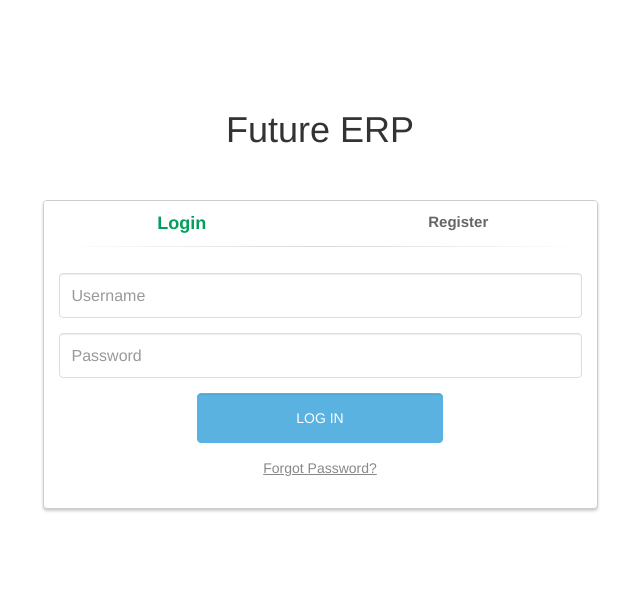
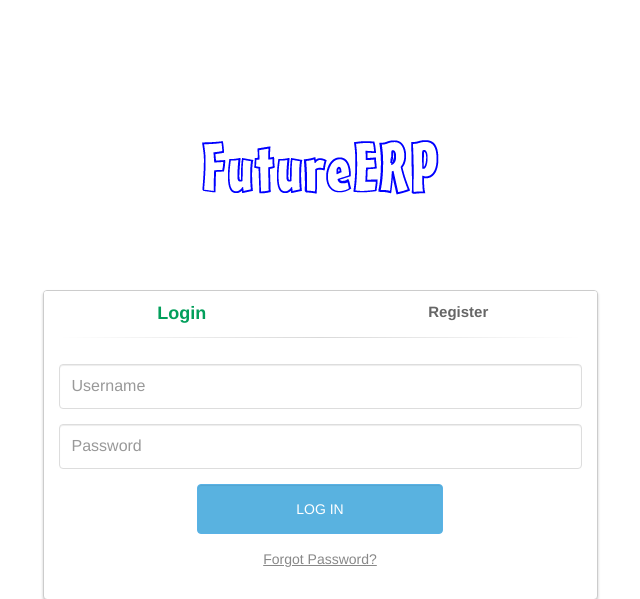
Before and after one commit to Weavebytesipl/FutureERP, a Django app: page /login/ in a window 1280 px wide. Shown: the top 599 px of the page, without its empty margins (320-960 px from the left). Run offline with Django 3.2, Linux system fonts and the light colour scheme; some libraries are stand-ins or nearby versions.

Commit message:
updated login template

```diff
--- a/futureerp/templates/login.html
+++ b/futureerp/templates/login.html
@@ -12,7 +12,7 @@
     </head>
     <body >
 
-        <center><h1>Future ERP</h1></center>
+        <center><img src={% static "images/logo.png" %} /></center>
         <br><br>
         <div class="container">
             <div class="row">
```
